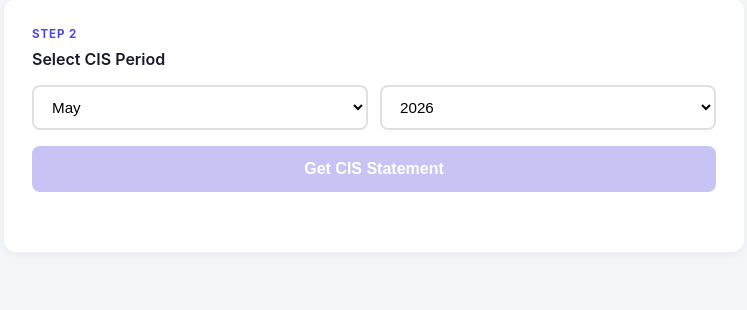
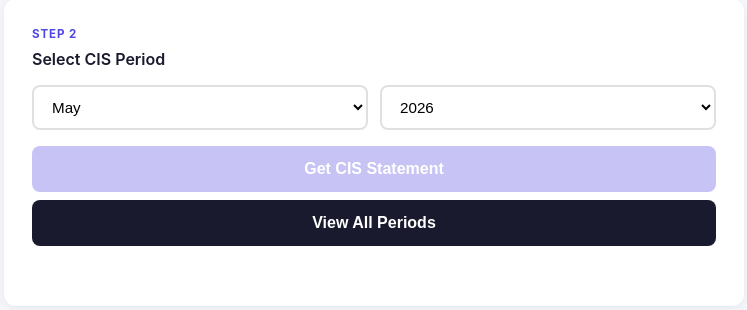
Before and after one commit to affan41/cis-portal, a Flask app: template templates/index.html in a window 1280 px wide. Shown: the part 298-608 px from the top of the page, without its empty margins (266-1013 px from the left). Run offline with Flask 3, Linux system fonts and the light colour scheme; the template is opened without the code that fills it: most values are stand-ins (such as "Sample title", 1, 10 or a date in 2020).

Commit message:
Add All Periods view - shows every CIS period for a subcontractor with download buttons

```diff
--- a/app.py
+++ b/app.py
@@ -82,6 +82,24 @@ def search():
         return jsonify({"error": str(e)}), 500
 
 
+@app.route("/all-periods")
+def all_periods():
+    contact_id = request.args.get("contact_id")
+    if not contact_id:
+        return jsonify({"error": "Missing contact_id"}), 400
+    try:
+        contact = xero.get_contact(contact_id)
+        result = xero.get_all_cis_data(contact_id)
+        if result.get("error"):
+            return jsonify({"contact": {"name": contact.get("Name", "")}, "error": result["error"]})
+        return jsonify({
+            "contact": {"name": contact.get("Name", ""), "utr": contact.get("TaxNumber", "")},
+            "periods": result["periods"],
+        })
+    except Exception as e:
+        return jsonify({"error": str(e)}), 500
+
+
 @app.route("/statement")
 def statement():
     contact_id = request.args.get("contact_id")
--- a/templates/index.html
+++ b/templates/index.html
@@ -132,7 +132,28 @@
       <select id="year"></select>
     </div>
     <button class="btn-primary" id="get-btn" disabled>Get CIS Statement</button>
+    <button class="btn-primary" id="all-btn" disabled style="background:#1a1a2e; margin-top:8px;">View All Periods</button>
     <div id="status"></div>
+  </div>
+
+  <!-- All Periods -->
+  <div class="card" id="all-card" style="display:none">
+    <div class="step-label">All CIS Periods</div>
+    <h2 id="all-title"></h2>
+    <table id="all-table" style="width:100%; border-collapse:collapse; font-size:0.9rem;">
+      <thead>
+        <tr>
+          <th>Period</th>
+          <th>Gross (excl VAT)</th>
+          <th>CIS Deducted</th>
+          <th>Net Paid</th>
+          <th>Bills</th>
+          <th></th>
+        </tr>
+      </thead>
+      <tbody id="all-body"></tbody>
+      <tfoot id="all-foot"></tfoot>
+    </table>
   </div>
 
   <!-- Result -->
@@ -177,6 +198,7 @@
   const suggestionsEl = document.getElementById("suggestions");
   const selectedEl = document.getElementById("selected-contact");
   const getBtn = document.getElementById("get-btn");
+  const allBtn = document.getElementById("all-btn");
   const statusEl = document.getElementById("status");
 
   let debounce;
@@ -206,6 +228,7 @@
     selectedEl.textContent = "✓ Selected: " + el.dataset.name;
     selectedEl.style.display = "block";
     getBtn.disabled = false;
+    allBtn.disabled = false;
   });
 
   document.addEventListener("click", e => {
@@ -241,6 +264,70 @@
         statusEl.className = "err";
       });
   });
+
+  // All Periods button
+  allBtn.addEventListener("click", () => {
+    if (!selectedContact) return;
+    statusEl.textContent = "Loading all periods…";
+    statusEl.className = "";
+    allBtn.disabled = true;
+
+    fetch(`/all-periods?contact_id=${selectedContact.id}`)
+      .then(r => r.json())
+      .then(data => {
+        allBtn.disabled = false;
+        statusEl.textContent = "";
+        if (data.error && !data.periods) {
+          statusEl.textContent = "Error: " + JSON.stringify(data.error);
+          statusEl.className = "err";
+          return;
+        }
+        renderAllPeriods(data);
+      })
+      .catch(() => {
+        allBtn.disabled = false;
+        statusEl.textContent = "Request failed.";
+        statusEl.className = "err";
+      });
+  });
+
+  function renderAllPeriods(data) {
+    const card = document.getElementById("all-card");
+    card.style.display = "block";
+    document.getElementById("result-card").style.display = "none";
+    card.scrollIntoView({ behavior: "smooth" });
+    document.getElementById("all-title").textContent = data.contact?.name || selectedContact.name;
+
+    const periods = data.periods || [];
+    if (!periods.length) {
+      document.getElementById("all-body").innerHTML = '<tr><td colspan="6" style="text-align:center;padding:24px;color:#aaa">No CIS data found.</td></tr>';
+      document.getElementById("all-foot").innerHTML = "";
+      return;
+    }
+
+    let grandGross = 0, grandCIS = 0, grandPaid = 0;
+    document.getElementById("all-body").innerHTML = periods.map(p => {
+      grandGross += p.total_gross;
+      grandCIS += p.total_cis;
+      grandPaid += p.total_paid;
+      return `<tr>
+        <td style="padding:10px 12px">${p.period_label}</td>
+        <td class="num" style="padding:10px 12px">${fmt(p.total_gross)}</td>
+        <td class="num" style="padding:10px 12px;color:#dc2626">${fmt(p.total_cis)}</td>
+        <td class="num" style="padding:10px 12px;color:#16a34a">${fmt(p.total_paid)}</td>
+        <td style="padding:10px 12px;text-align:center">${p.invoice_count}</td>
+        <td style="padding:10px 12px"><a href="/download?contact_id=${selectedContact.id}&month=${p.month}&year=${p.year}" class="btn-download" style="padding:6px 14px;font-size:0.8rem;display:inline-block;width:auto">⬇ PDF</a></td>
+      </tr>`;
+    }).join("");
+
+    document.getElementById("all-foot").innerHTML = `<tr style="background:#1a1a2e;color:white;font-weight:600">
+      <td style="padding:10px 12px">TOTAL (${periods.length} periods)</td>
+      <td class="num" style="padding:10px 12px">${fmt(grandGross)}</td>
+      <td class="num" style="padding:10px 12px">${fmt(grandCIS)}</td>
+      <td class="num" style="padding:10px 12px">${fmt(grandPaid)}</td>
+      <td></td><td></td>
+    </tr>`;
+  }
 
   const monthNames = ["","January","February","March","April","May","June","July","August","September","October","November","December"];
 
--- a/xero_client.py
+++ b/xero_client.py
@@ -151,6 +151,90 @@ class XeroClient:
         contacts = r.json().get("Contacts", [])
         return contacts[0] if contacts else {}
 
+    def get_all_cis_data(self, contact_id):
+        """Get ALL CIS bills for a subcontractor, grouped by CIS period."""
+        where = f'Contact.ContactID==guid("{contact_id}") AND Type=="ACCPAY" AND Status=="PAID"'
+        r = requests.get(
+            f"{API_BASE}/Invoices",
+            headers=self._headers(),
+            params={"where": where},
+        )
+        if r.status_code != 200:
+            return {"error": f"Xero returned {r.status_code}", "periods": []}
+        try:
+            all_bills = r.json().get("Invoices", [])
+        except Exception:
+            return {"error": "Invalid response from Xero", "periods": []}
+
+        # Group bills by CIS period based on payment date
+        period_map = {}
+        for bill in all_bills:
+            for pmt in bill.get("Payments", []):
+                pmt_date = _parse_xero_date(pmt.get("Date"))
+                if not pmt_date:
+                    continue
+                # Determine CIS period: 6th of month to 5th of next month
+                if pmt_date.day <= 5:
+                    # Falls in previous month's period
+                    if pmt_date.month == 1:
+                        period_month = 12
+                        period_year = pmt_date.year - 1
+                    else:
+                        period_month = pmt_date.month - 1
+                        period_year = pmt_date.year
+                else:
+                    period_month = pmt_date.month
+                    period_year = pmt_date.year
+
+                key = f"{period_year}-{period_month:02d}"
+                if key not in period_map:
+                    period_map[key] = {
+                        "month": period_month,
+                        "year": period_year,
+                        "invoices": [],
+                        "total_gross": 0,
+                        "total_cis": 0,
+                        "total_paid": 0,
+                    }
+                gross = bill.get("SubTotal", 0) or 0
+                cis = bill.get("CISDeduction", 0) or 0
+                period_map[key]["invoices"].append({
+                    "reference": bill.get("InvoiceNumber", "") or "None",
+                    "payment_date": pmt_date.strftime("%d %B %Y"),
+                    "gross": gross,
+                    "cis_deduction": cis,
+                    "paid": gross - cis,
+                })
+                period_map[key]["total_gross"] += gross
+                period_map[key]["total_cis"] += cis
+                period_map[key]["total_paid"] += gross - cis
+                break  # Only count once per bill
+
+        # Sort by date descending
+        MONTH_NAMES = ["", "January", "February", "March", "April", "May", "June",
+                       "July", "August", "September", "October", "November", "December"]
+        periods = []
+        for key in sorted(period_map.keys(), reverse=True):
+            p = period_map[key]
+            m = p["month"]
+            y = p["year"]
+            if m == 12:
+                label = f"6 December {y} to 5 January {y + 1}"
+            else:
+                label = f"6 {MONTH_NAMES[m]} to 5 {MONTH_NAMES[m + 1]} {y}"
+            periods.append({
+                "key": key,
+                "month": m,
+                "year": y,
+                "period_label": label,
+                "total_gross": p["total_gross"],
+                "total_cis": p["total_cis"],
+                "total_paid": p["total_paid"],
+                "invoice_count": len(p["invoices"]),
+            })
+
+        return {"periods": periods}
+
     def get_cis_data(self, contact_id, period_start, period_end):
         """
         Get CIS statement data for a subcontractor in a specific CIS period.
```
